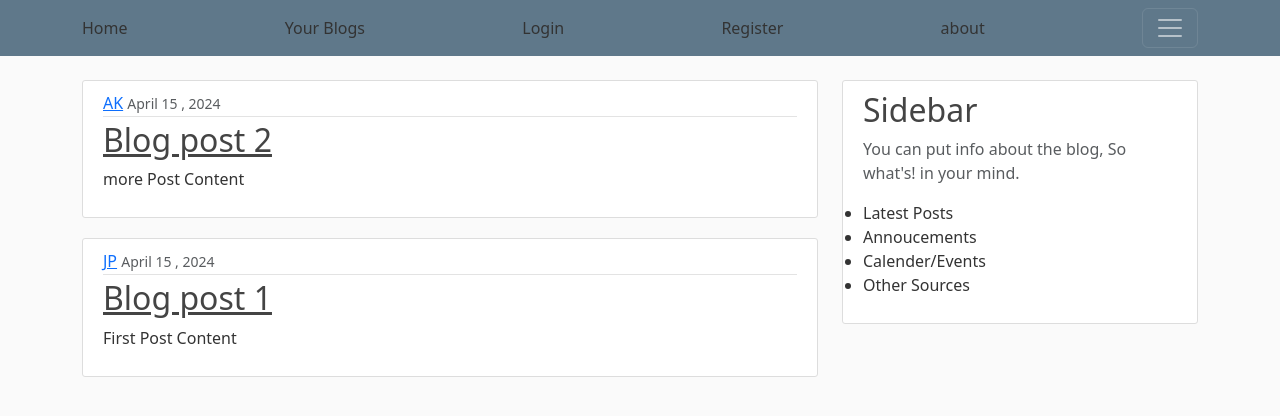
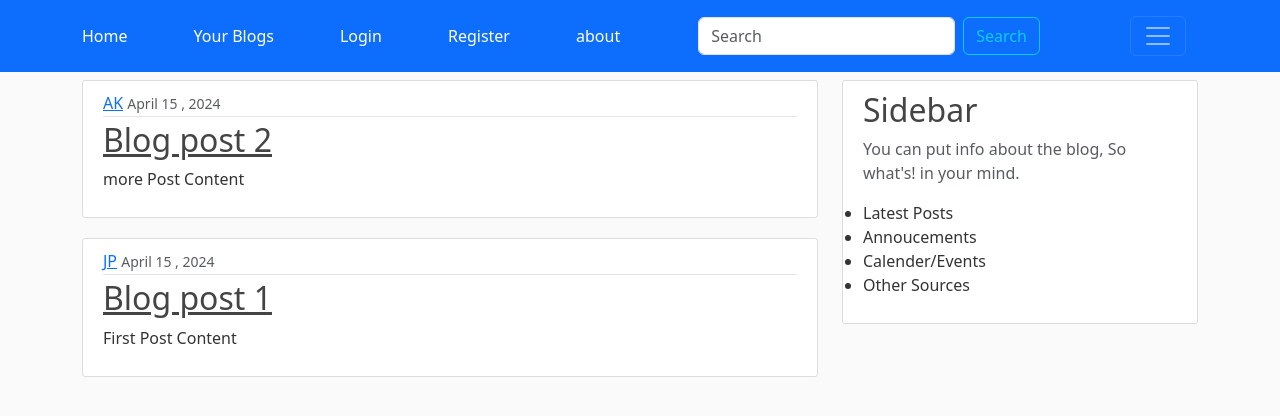
Before and after one commit to legionJP/web_app_flask, a Flask app: page / in a window 1280 px wide. Shown: the top 416 px of the page. Run offline with Flask 3, Linux system fonts and the light colour scheme.

Commit message:
adding search bar nav

```diff
--- a/app/templates/layout.html
+++ b/app/templates/layout.html
@@ -28,20 +28,43 @@
   -->
 <!--Navbar center -->
 <header class ="site-header">
-    <nav class="navbar navnar-expand-md navbar-dark bg-steel fixed-top">
+    <nav class="navbar navnar-expand-md navbar-dark fixed-top  bg-primary">
         <div class ="container">
             <!-- <a class="navbar-dark mr-4" href="/#">Menu</a> -->
             <!-- <a class="navbar-dark mr-4" href="/Home">Home</a>
             <a class="navbar-dark mr-4" href="/">Your Blogs</a>
             <a class="navbar-dark mr-4" href="/about">about</a> -->
-            <a class="nav-item nav-link" href="{{ url_for('home') }}">Home</a>
-            <a class="nav-item nav-link" href="/">Your Blogs</a>
-            <a class="nav-item nav-link" href="{{ url_for('login') }}">Login</a>
-            <a class="nav-item nav-link" href="{{ url_for('register') }}">Register</a>
-            <a class="nav-item nav-link" href="{{ url_for('about') }}">about</a>
+            <a class="nav-item nav-link text-white" href="{{ url_for('home') }}">Home</a>
+            <a class="nav-item nav-link text-white" href="/">Your Blogs</a>
+            <a class="nav-item nav-link text-white" href="{{ url_for('login') }}">Login</a>
+            <a class="nav-item nav-link text-white" href="{{ url_for('register') }}">Register</a>
+            <a class="nav-item nav-link text-white" href="{{ url_for('about') }}">about</a>
+
+            <nav class="navbar navbar-primary bg-primary">
+                <div class="container-fluid">
+                  <form class="d-flex">
+                    <input class="form-control me-2"  type="search" placeholder="Search" aria-label="Search">
+                    <button class="btn btn-outline-info" type="submit">Search</button>
+                  </form>
+                </div>
+              </nav>
+<!--
             <button class="navbar-toggler" type="button" data-toggle="collapse" data-target="#navbarToggle" aria-controls="navbar-toggler" aria-expanded="false" aria-label="Toggle -navigation">
             <span class="navbar-toggler-icon"></span>
-            </button>
+            </button> -->
+            <div class="collapse" id="navbarToggleExternalContent">
+                <div class="bg-primary p-4">
+                  <h5 class="text-white h4">Collapsed content</h5>
+                  <span class="text-muted">Toggleable via the navbar brand.</span>
+                </div>
+              </div>
+              <nav class="navbar navbar-dark bg-primary">
+                <div class="container-fluid">
+                  <button class="navbar-toggler" type="button" data-bs-toggle="collapse" data-bs-target="#navbarToggleExternalContent" aria-controls="navbarToggleExternalContent" aria-expanded="false" aria-label="Toggle navigation">
+                    <span class="navbar-toggler-icon"></span>
+                  </button>
+                </div>
+              </nav>
             <div class="collapse navbar-collapse" id="navbarToggle">
                 <div class="navbar-nav mr-auto">
                 <a class="nav-time nav-link" href="/">Home</a>
```
